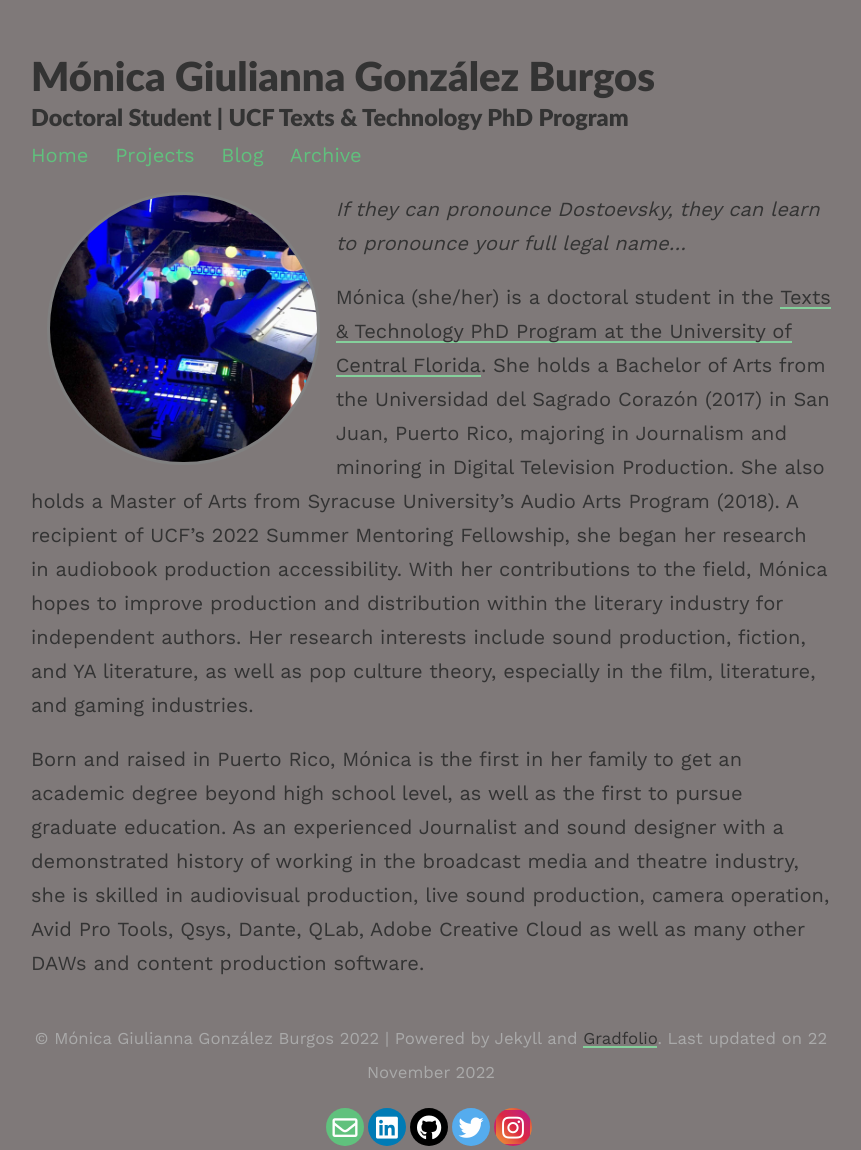
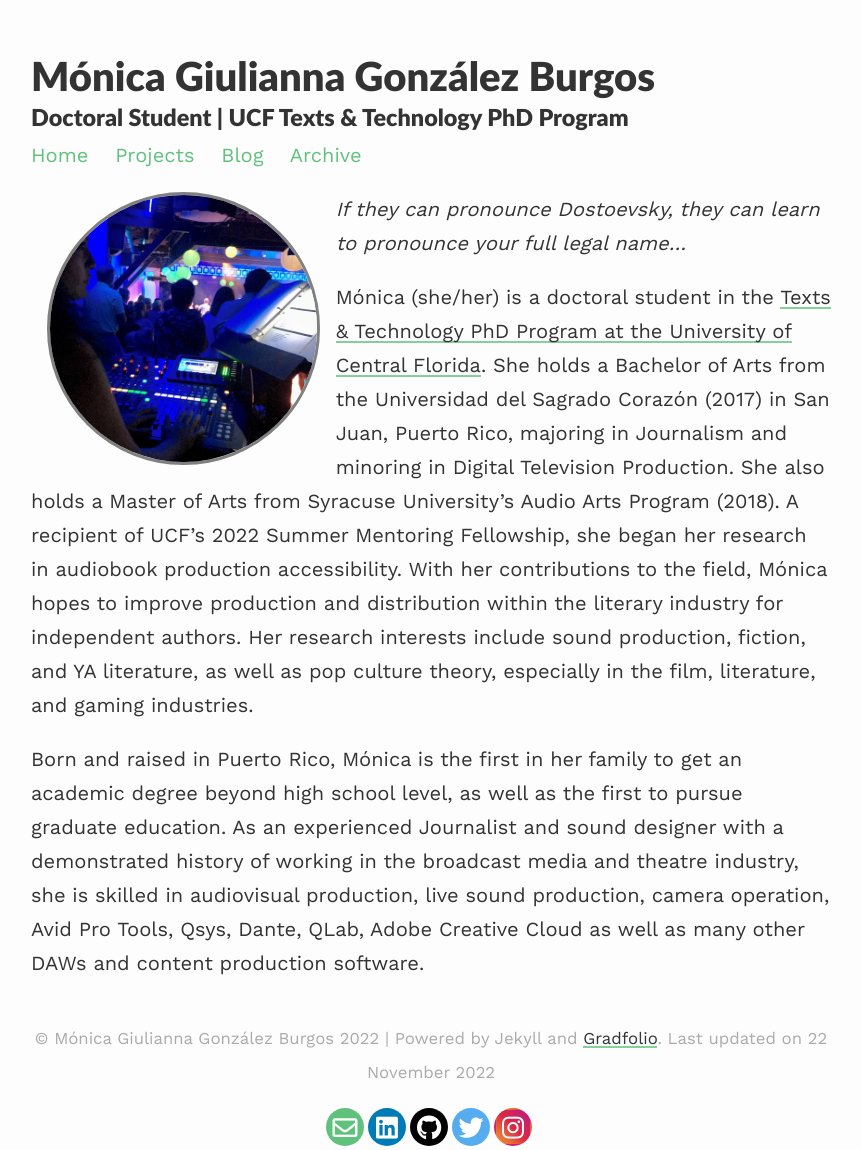
Before and after one commit to mgonzalezburgos/MGBurgos, a Jekyll site: the page built from index.md, in a window 1280 px wide. Shown: the whole page, without its empty margins (209-1070 px from the left). Built offline with Jekyll 4.4.1, drawn with Linux system fonts in a browser that asks for light colours; nearby versions of some CDN libraries.

Commit message:
Update variables.scss

```diff
--- a/assets/css/_sass/variables.scss
+++ b/assets/css/_sass/variables.scss
@@ -12,7 +12,7 @@ $brand-color:      #60c17d;
 $projectbox-text:  #7f7979;
 
 // Color scheme for light
-$body-bg: #7f7979;
+$body-bg: #fdfdfd;
 $projectbox: #c3e1c9;
 $text-color: #333;
 
```
